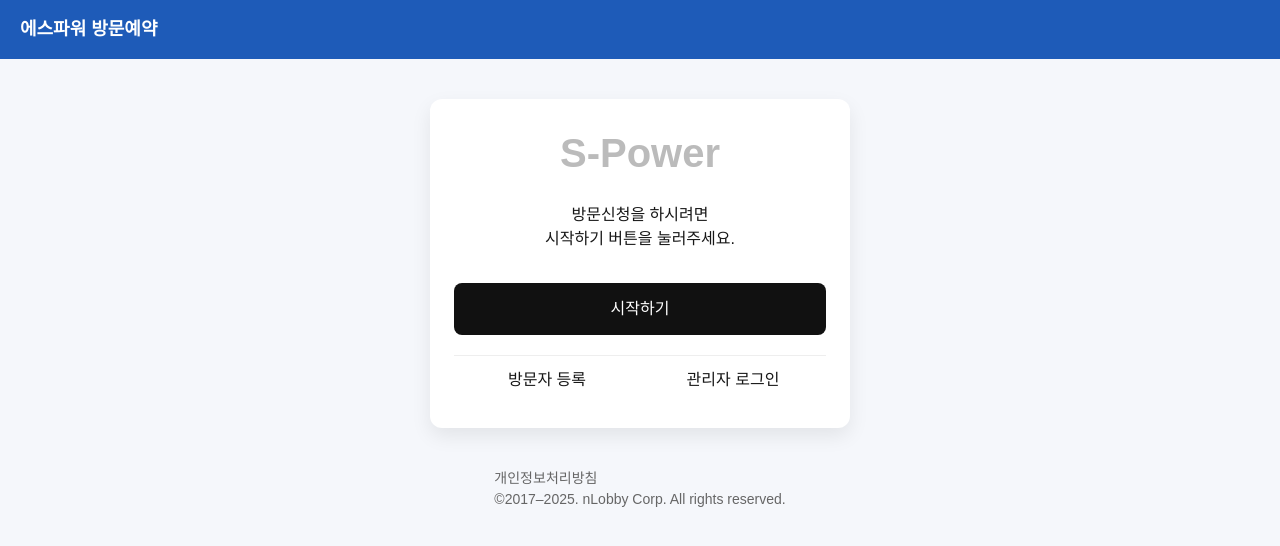
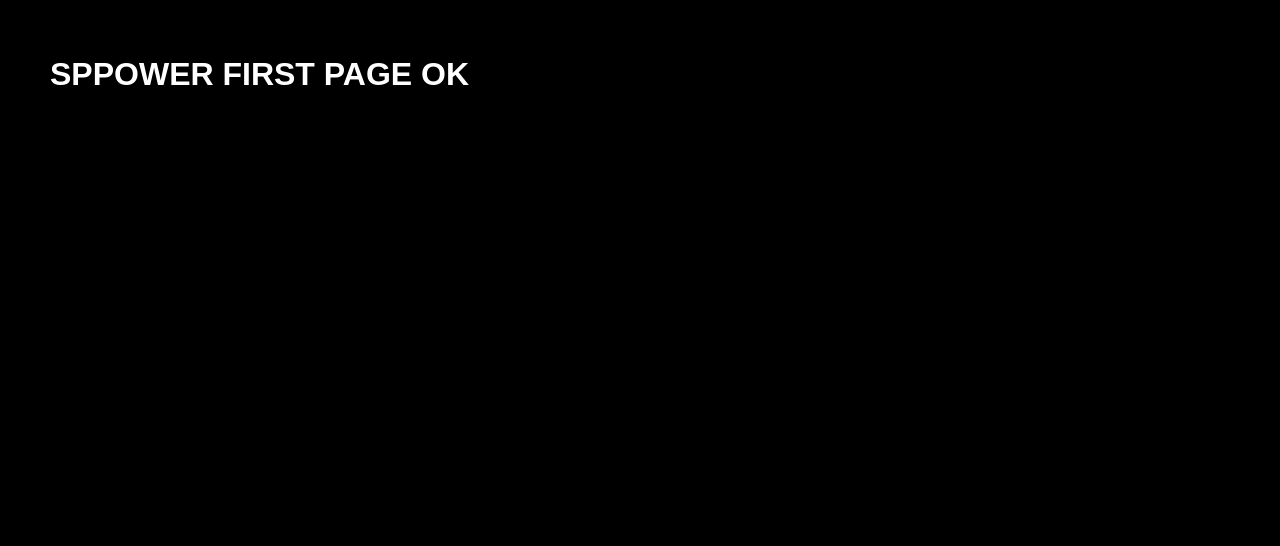
Before and after one commit to JinnyDad/visitor-system, a Next.js app: page /spower in a window 1280 px wide. Shown: the top 546 px of the page. Built offline with nearby package versions, Linux system fonts and the light colour scheme.

Commit message:
force spower test page

```diff
--- a/app/spower/page.js
+++ b/app/spower/page.js
@@ -1,129 +1,20 @@
 "use client";
 
-import { useRouter } from "next/navigation";
-
-export default function SpowerLandingPage() {
-  const router = useRouter();
+export default function SpowerPage() {
+  console.log("### SPPOWER PAGE LOADED ###");
 
   return (
     <div
       style={{
-        minHeight: "100vh",
-        background: "#f5f7fb",
-        display: "flex",
-        flexDirection: "column",
-        alignItems: "center",
+        padding: 50,
+        fontSize: 32,
+        fontWeight: "bold",
+        color: "white",
+        background: "black",
+        height: "100vh",
       }}
     >
-      {/* 상단 바 */}
-      <div
-        style={{
-          width: "100%",
-          background: "#1e5bb8",
-          color: "#fff",
-          padding: "16px 20px",
-          fontSize: 18,
-          fontWeight: "bold",
-        }}
-      >
-        에스파워 방문예약
-      </div>
-
-      {/* 메인 카드 */}
-      <div
-        style={{
-          marginTop: 40,
-          width: "90%",
-          maxWidth: 420,
-          background: "#fff",
-          borderRadius: 12,
-          padding: 24,
-          boxShadow: "0 8px 20px rgba(0,0,0,0.08)",
-          textAlign: "center",
-        }}
-      >
-        <div
-          style={{
-            fontSize: 40,
-            fontWeight: "bold",
-            color: "#bbb",
-            marginBottom: 20,
-          }}
-        >
-          S-Power
-        </div>
-
-        <h2 style={{ marginBottom: 12 }}>
-          방문신청을 하시려면
-          <br />
-          시작하기 버튼을 눌러주세요.
-        </h2>
-
-        <button
-          onClick={() => router.push("/spowervisitor")}
-          style={{
-            width: "100%",
-            padding: "14px 0",
-            background: "#111",
-            color: "#fff",
-            fontSize: 16,
-            borderRadius: 8,
-            border: "none",
-            cursor: "pointer",
-            marginTop: 20,
-          }}
-        >
-          시작하기
-        </button>
-
-        {/* 하단 버튼 */}
-        <div
-          style={{
-            display: "flex",
-            marginTop: 20,
-            borderTop: "1px solid #eee",
-          }}
-        >
-          <button
-            onClick={() => router.push("/spowervisitor")}
-            style={{
-              flex: 1,
-              padding: 12,
-              border: "none",
-              background: "transparent",
-              cursor: "pointer",
-            }}
-          >
-            방문자 등록
-          </button>
-
-          <button
-            onClick={() => router.push("/login")}
-            style={{
-              flex: 1,
-              padding: 12,
-              border: "none",
-              background: "transparent",
-              cursor: "pointer",
-            }}
-          >
-            관리자 로그인
-          </button>
-        </div>
-      </div>
-
-      {/* 하단 안내 */}
-      <div
-        style={{
-          marginTop: 40,
-          fontSize: 14,
-          color: "#666",
-        }}
-      >
-        개인정보처리방침
-        <br />
-        ©2017–2025. nLobby Corp. All rights reserved.
-      </div>
+      SPPOWER FIRST PAGE OK
     </div>
   );
 }
```
